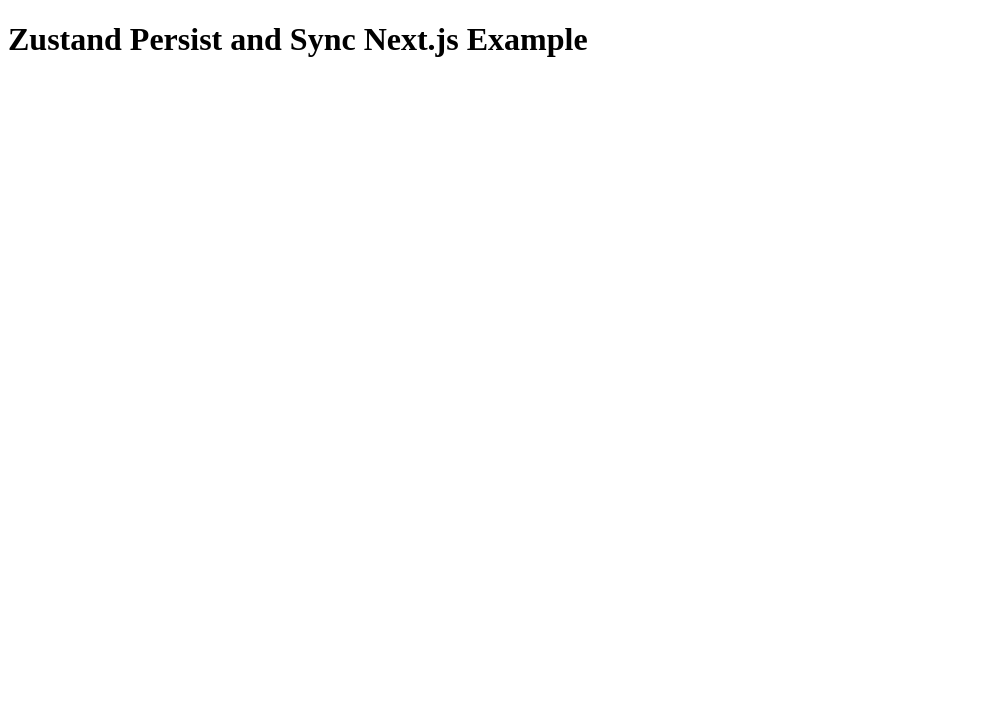
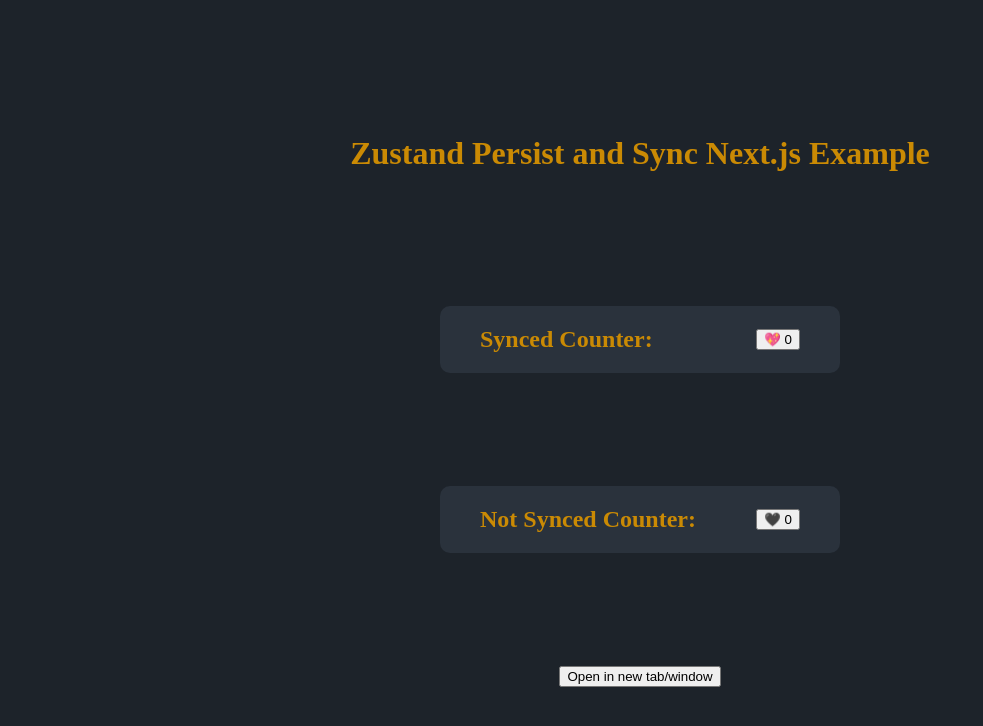
Before and after one commit to react18-tools/persist-and-sync, a Next.js app in the folder examples/nextjs/: page / in a window 1280 px wide. Shown: the top 726 px of the page, without its empty margins (0-983 px from the left). Built offline with nearby package versions, Linux system fonts and the light colour scheme.

Commit message:
add nextjs example

```diff
--- /dev/null
+++ b/examples/nextjs/app/NotSyncedCounter.tsx
@@ -0,0 +1,13 @@
+"use client";
+import { useMyStore } from "../store";
+import styles from "./page.module.css";
+
+export default function NotSyncedCounter() {
+	const [_count, set_Count] = useMyStore(state => [state._count, state.set_Count]);
+	return (
+		<div className={styles.card}>
+			<h2>Not Synced Counter:</h2>
+			<button onClick={() => set_Count(_count + 1)}>🖤 {_count}</button>
+		</div>
+	);
+}
--- /dev/null
+++ b/examples/nextjs/app/OpenNewTab.tsx
@@ -0,0 +1,8 @@
+"use client";
+export default function OpenNewTab() {
+	return (
+		<button className="btn btn-outline mt-4" onClick={() => window.open(".", "_blank")}>
+			Open in new tab/window
+		</button>
+	);
+}
--- /dev/null
+++ b/examples/nextjs/app/SyncedCounter.tsx
@@ -0,0 +1,13 @@
+"use client";
+import { useMyStore } from "../store";
+import styles from "./page.module.css";
+
+export default function SyncedCounter() {
+	const [count, setCount] = useMyStore(state => [state.count, state.setCount]);
+	return (
+		<div className={styles.card}>
+			<h2>Synced Counter:</h2>
+			<button onClick={() => setCount(count + 1)}>💖 {count}</button>
+		</div>
+	);
+}
--- /dev/null
+++ b/examples/nextjs/app/globals.css
@@ -0,0 +1,9 @@
+body {
+	padding: 0;
+	margin: 0;
+	background: #1d232a;
+	color: #ca8a04;
+}
+* {
+	box-sizing: border-box;
+}
--- a/examples/nextjs/app/layout.tsx
+++ b/examples/nextjs/app/layout.tsx
@@ -1,3 +1,5 @@
+import "./globals.css";
+
 export default function RootLayout({ children }: { children: React.ReactNode }): JSX.Element {
 	return (
 		<html lang="en">
--- a/examples/nextjs/app/page.module.css
+++ b/examples/nextjs/app/page.module.css
@@ -0,0 +1,18 @@
+.container {
+	width: 100vw;
+	height: 100vh;
+	display: flex;
+	flex-direction: column;
+	align-items: center;
+	justify-content: space-evenly;
+}
+.card {
+	background: #2a323c;
+	border-radius: 10px;
+	display: flex;
+	gap: 20px;
+	align-items: center;
+	width: 400px;
+	justify-content: space-between;
+	padding: 0 40px;
+}
--- a/examples/nextjs/app/page.tsx
+++ b/examples/nextjs/app/page.tsx
@@ -1,9 +1,17 @@
+import NotSyncedCounter from "./NotSyncedCounter";
+import OpenNewTab from "./OpenNewTab";
+import SyncedCounter from "./SyncedCounter";
+import styles from "./page.module.css";
+
 export default function Page(): JSX.Element {
 	return (
-		<div>
+		<div className={styles.container}>
 			<header>
 				<h1>Zustand Persist and Sync Next.js Example</h1>
 			</header>
+			<SyncedCounter />
+			<NotSyncedCounter />
+			<OpenNewTab />
 		</div>
 	);
 }
--- a/examples/nextjs/package.json
+++ b/examples/nextjs/package.json
@@ -12,7 +12,8 @@
 		"next": "^13.4.19",
 		"react": "^18.2.0",
 		"react-dom": "^18.2.0",
-		"persist-and-sync": "workspace:*"
+		"persist-and-sync": "workspace:*",
+		"zustand": "^4.4.1"
 	},
 	"devDependencies": {
 		"@next/eslint-plugin-next": "^13.4.19",
--- /dev/null
+++ b/examples/nextjs/store.ts
@@ -0,0 +1,21 @@
+import { create } from "zustand";
+import { persistNSync } from "persist-and-sync";
+
+type MyStoreType = {
+	count: number;
+	_count: number;
+	setCount: (c: number) => void;
+	set_Count: (c: number) => void;
+};
+
+export const useMyStore = create<MyStoreType>()(
+	persistNSync(
+		set => ({
+			count: 0,
+			_count: 0 /** skipped as it matches the regexp provided */,
+			setCount: count => set(state => ({ ...state, count })),
+			set_Count: _count => set(state => ({ ...state, _count })),
+		}),
+		{ name: "example", regExpToIgnore: /^_/ },
+	),
+);
```
